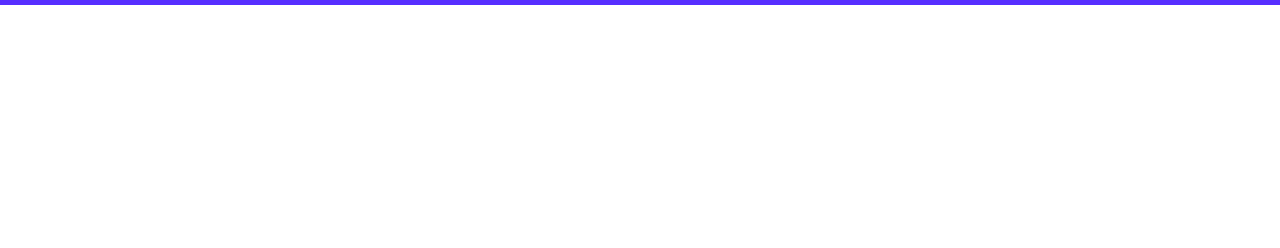
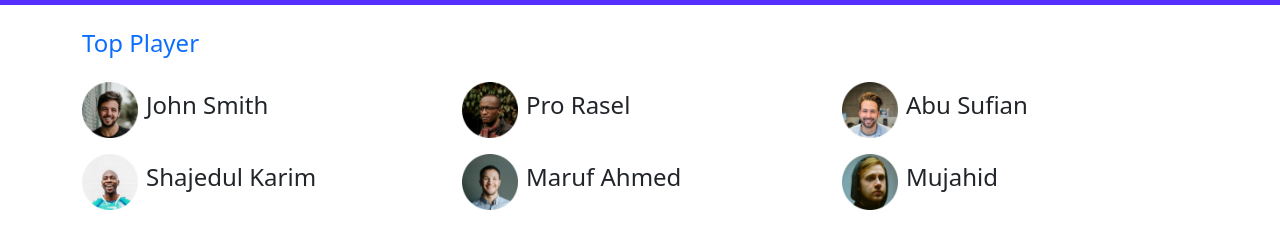
Before and after one commit to Arif1612/-bootstrap-review-practice-leaderboard, a plain HTML site: page index.html in a window 1280 px wide. Shown: the part 72-320 px from the top of the page. Drawn offline with Linux system fonts and the light colour scheme.

Commit message:
top players part done

```diff
--- a/index.html
+++ b/index.html
@@ -49,7 +49,37 @@
     </header>
     <!-- main part started -->
     <main>
-
+        <section class="container bg-white rounded">
+            <div class="pb-3">
+                <h4 class="text-primary my-4"> Top Player</h4>
+                <div class="row gy-3">
+                    <div class="col-12 col-md-6 col-lg-4 d-flex align-items-center">
+                        <img width="56px" src="images/players/player-1.png" alt="">
+                        <h4 class="ms-2">John Smith</h4>
+                    </div>
+                    <div class="col-12 col-md-6 col-lg-4 d-flex align-items-center">
+                        <img width="56px" src="images/players/player-2.png" alt="">
+                        <h4 class="ms-2">Pro Rasel</h4>
+                    </div>
+                    <div class="col-12 col-md-6 col-lg-4 d-flex align-items-center">
+                        <img width="56px" src="images/players/player-3.png" alt="">
+                        <h4 class="ms-2">Abu Sufian</h4>
+                    </div>
+                    <div class="col-12 col-md-6 col-lg-4 d-flex align-items-center">
+                        <img width="56px" src="images/players/player-4.png" alt="">
+                        <h4 class="ms-2">Shajedul Karim</h4>
+                    </div>
+                    <div class="col-12 col-md-6 col-lg-4 d-flex align-items-center">
+                        <img width="56px" src="images/players/player-5.png" alt="">
+                        <h4 class="ms-2">Maruf Ahmed</h4>
+                    </div>
+                    <div class="col-12 col-md-6 col-lg-4 d-flex align-items-center">
+                        <img width="56px" src="images/players/player-6.png" alt="">
+                        <h4 class="ms-2">Mujahid</h4>
+                    </div>
+                </div>
+            </div>
+        </section>
     </main>
 
     <!-- Footer -->
```
